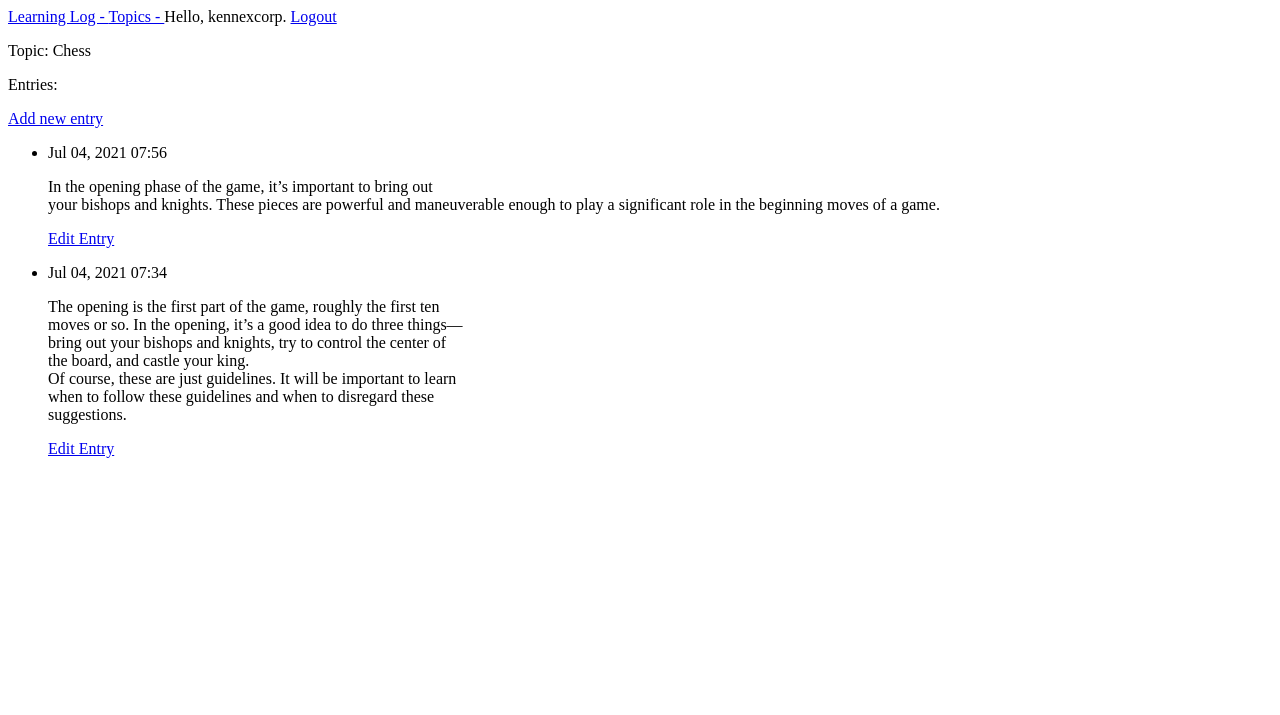
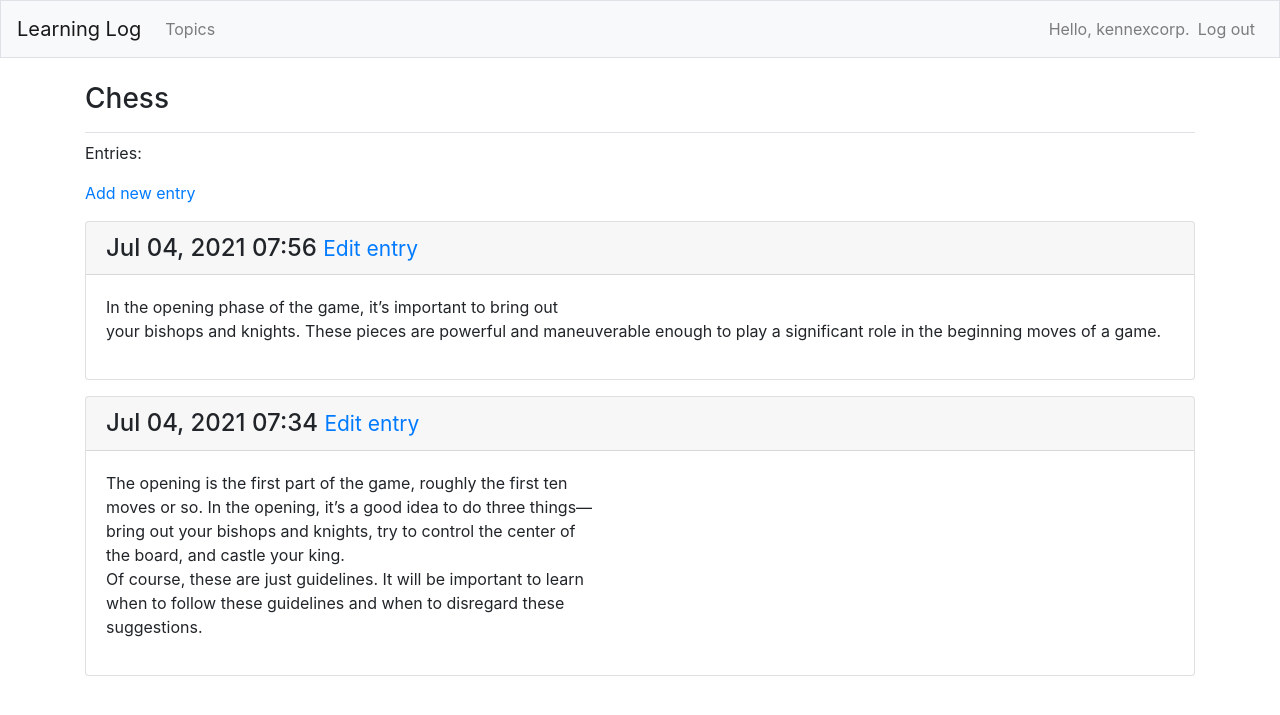
Before and after one commit to Kennexcorp/learning-log, a Django app: page /topics/1/ in a window 1280 px wide. Shown: the top 715 px of the page. Run offline with Django 3.2, Linux system fonts and the light colour scheme; a user stored in the database is signed in; data comes from the database, SQL or seed files in the repository; both versions use the stored data as it was after the commit; some libraries are stand-ins or nearby versions.

Commit message:
added styles for pages

```diff
--- a/learning_log/settings.py
+++ b/learning_log/settings.py
@@ -34,6 +34,7 @@ INSTALLED_APPS = [
     # My apps
     'learning_logs',
     'users',
+    'bootstrap4',
 
     # Default django apps
     'django.contrib.admin',
--- a/learning_logs/templates/learning_logs/base.html
+++ b/learning_logs/templates/learning_logs/base.html
@@ -1,13 +1,64 @@
-<p>
-    <a href="{% url 'learning_logs:index' %}">Learning Log - </a>
-    <a href="{% url 'learning_logs:topics' %}">Topics - </a>
-    {% if user.is_authenticated %}
-        Hello, {{ user.username }}.
-        <a href="{% url 'users:logout' %}">Logout</a>
-    {% else %}
-        <a href="{% url 'users:register' %}">Register</a>
-        <a href="{% url 'users:login' %}">Login</a>
-    {% endif %}
-</p>
+{% load bootstrap4 %}
+<!DOCTYPE html>
+<!--[if lt IE 7]>      <html class="no-js lt-ie9 lt-ie8 lt-ie7"> <![endif]-->
+<!--[if IE 7]>         <html class="no-js lt-ie9 lt-ie8"> <![endif]-->
+<!--[if IE 8]>         <html class="no-js lt-ie9"> <![endif]-->
+<!--[if gt IE 8]>      <html class="no-js"> <!--<![endif]-->
+<html>
+    <head>
+        <meta charset="utf-8">
+        <meta http-equiv="X-UA-Compatible" content="IE=edge">
+        <title>Learning Log</title>
+        <meta name="description" content="">
+        <meta name="viewport" content="width=device-width, initial-scale=1">
+        {% bootstrap_css %}
+        {% bootstrap_javascript jquery='full' %}
+    </head>
+    <body>
+    <nav class="navbar navbar-expand-md navbar-light bg-light mb-4 border">
+        <a class="navbar-brand" href="{% url 'learning_logs:index'%}">Learning Log</a>
+        <button class="navbar-toggler" type="button" data-toggle="collapse"
+            data-target="#navbarCollapse" aria-controls="navbarCollapse"
+            aria-expanded="false" aria-label="Toggle navigation">
+            <span class="navbar-toggler-icon"></span>
+        </button>
+        <div class="collapse navbar-collapse" id="navbarCollapse">
+            <ul class="navbar-nav mr-auto">
+                <li class="nav-item">
+                    <a class="nav-link" href="{% url 'learning_logs:topics'%}">Topics</a>
+                </li>
+            </ul>
+            <ul class="navbar-nav ml-auto">
+                {% if user.is_authenticated %}
+                <li class="nav-item">
+                    <span class="navbar-text"}">Hello, {{ user.username }}.</span>
+                </li>
+                <li class="nav-item">
+                    <a class="nav-link" href="{% url 'users:logout' %}">Log out</a>
+                </li>
+                {% else %}
+                <li class="nav-item">
+                    <a class="nav-link" href="{% url 'users:register' %}">Register</a>
+                </li>
+                <li class="nav-item">
+                    <a class="nav-link" href="{% url 'users:login' %}">Log in</a>
+                </li>
+                {% endif %}
+                </ul>
+            </div>
+    </nav>
 
-{% block content %}{% endblock content %}
+    <main role="main" class="container">
+        <div class="pb-2 mb-2 border-bottom">
+    {% block page_header %}{% endblock page_header %}
+        </div>
+        <div>
+    {% block content %}{% endblock content %}
+        </div>
+    </main>
+        <!--[if lt IE 7]>
+            <p class="browsehappy">You are using an <strong>outdated</strong> browser. Please <a href="#">upgrade your browser</a> to improve your experience.</p>
+        <![endif]-->
+
+    </body>
+</html>
--- a/learning_logs/templates/learning_logs/topic.html
+++ b/learning_logs/templates/learning_logs/topic.html
@@ -1,7 +1,10 @@
 {% extends 'learning_logs/base.html' %}
 
+{% block page_header %}
+ <h3>{{ topic }}</h3>
+{% endblock page_header %}
+
 {% block content %}
-    <p>Topic: {{ topic }} </p>
 
     <p>Entries: </p>
 
@@ -9,23 +12,18 @@
         <a href="{% url 'learning_logs:new_entry' topic.id %}">Add new entry</a>
     </p>
 
-    <ul>
-        {% for entry in entries %}
-            <li>
-                <p>
-                    {{ entry.date_added|date:'M d, Y H:i' }}
-                </p>
-                <p>
-                    {{ entry.text|linebreaks }}
-                </p>
-                <p>
-                    <a href="{% url 'learning_logs:edit_entry' entry.id %}">Edit Entry</a>
-                </p>
-            </li>
-            {% empty %}
-            <li>There are no entries for this topic yet.</li>
-        {% endfor %}
-    </ul>
-
+    {% for entry in entries %}
+        <div class="card mb-3">
+            <h4 class="card-header">
+                {{ entry.date_added|date:'M d, Y H:i' }}
+                <small><a href="{% url 'learning_logs:edit_entry' entry.id %}">Edit entry</a></small>
+            </h4>
+            <div class="card-body">
+                {{ entry.text|linebreaks }}
+            </div>
+        </div>
+    {% empty %}
+        <p>There are no entries for this topic yet.</p>
+    {% endfor %}
 
 {% endblock content %}
```
Also changed, not shown: learning_logs/templates/learning_logs/index.html (+11 -5 lines), learning_logs/templates/learning_logs/topics.html (+16 -9 lines), users/templates/registration/login.html (+6 -3 lines), db.sqlite3.
